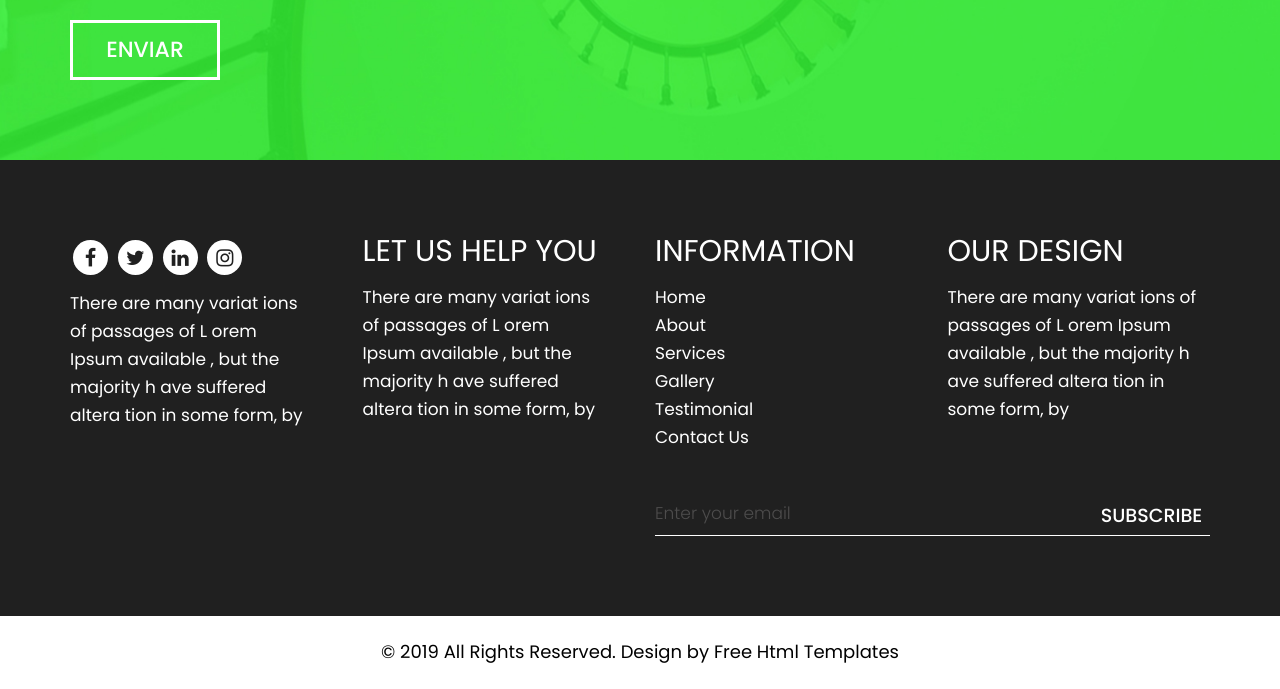
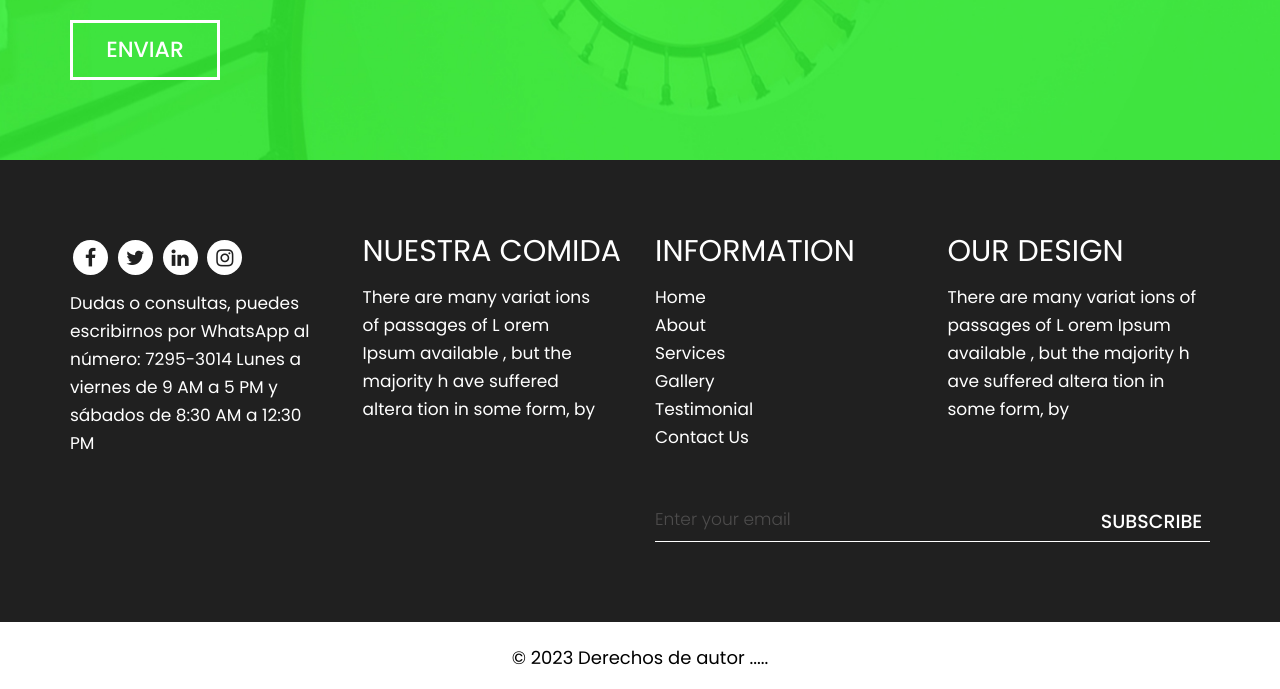
Before and after one commit to rulwn/pinulito, a plain HTML site: page limelight-html/contact.html in a window 1280 px wide. Shown: the part 807-1496 px from the top of the page. Drawn offline with nearby package versions, Linux system fonts and the light colour scheme; a web font is replaced by a local one.

Commit message:
agrege info al footer de contactanos

```diff
--- a/limelight-html/contact.html
+++ b/limelight-html/contact.html
@@ -141,16 +141,12 @@
                         <li><a href="#"><i class="fa fa-linkedin" aria-hidden="true"></i></a></li>
                         <li><a href="#"><i class="fa fa-instagram" aria-hidden="true"></i></a></li>
                      </ul>
-                     <p class="variat pad_roght2">There are many variat
-                        ions of passages of L
-                        orem Ipsum available
-                        , but the majority h
-                        ave suffered altera
-                        tion in some form, by
+                     <p class="variat pad_roght2">Dudas o consultas, puedes escribirnos por WhatsApp al número: 7295-3014
+                        Lunes a viernes de 9 AM a 5 PM y sábados de 8:30 AM a 12:30 PM
                      </p>
                   </div>
                   <div class=" col-md-3 col-sm-6">
-                     <h3>LET US HELP YOU </h3>
+                     <h3>NUESTRA COMIDA</h3>
                      <p  class="variat pad_roght2">There are many variat
                         ions of passages of L
                         orem Ipsum available
@@ -192,7 +188,7 @@
                <div class="container">
                   <div class="row">
                      <div class="col-md-10 offset-md-1">
-                        <p>© 2019 All Rights Reserved. Design by <a href="https://html.design/"> Free Html Templates</a></p>
+                        <p>© 2023 Derechos de autor ..... <a href="https://html.design/"> </a></p>
                      </div>
                   </div>
                </div>
```
